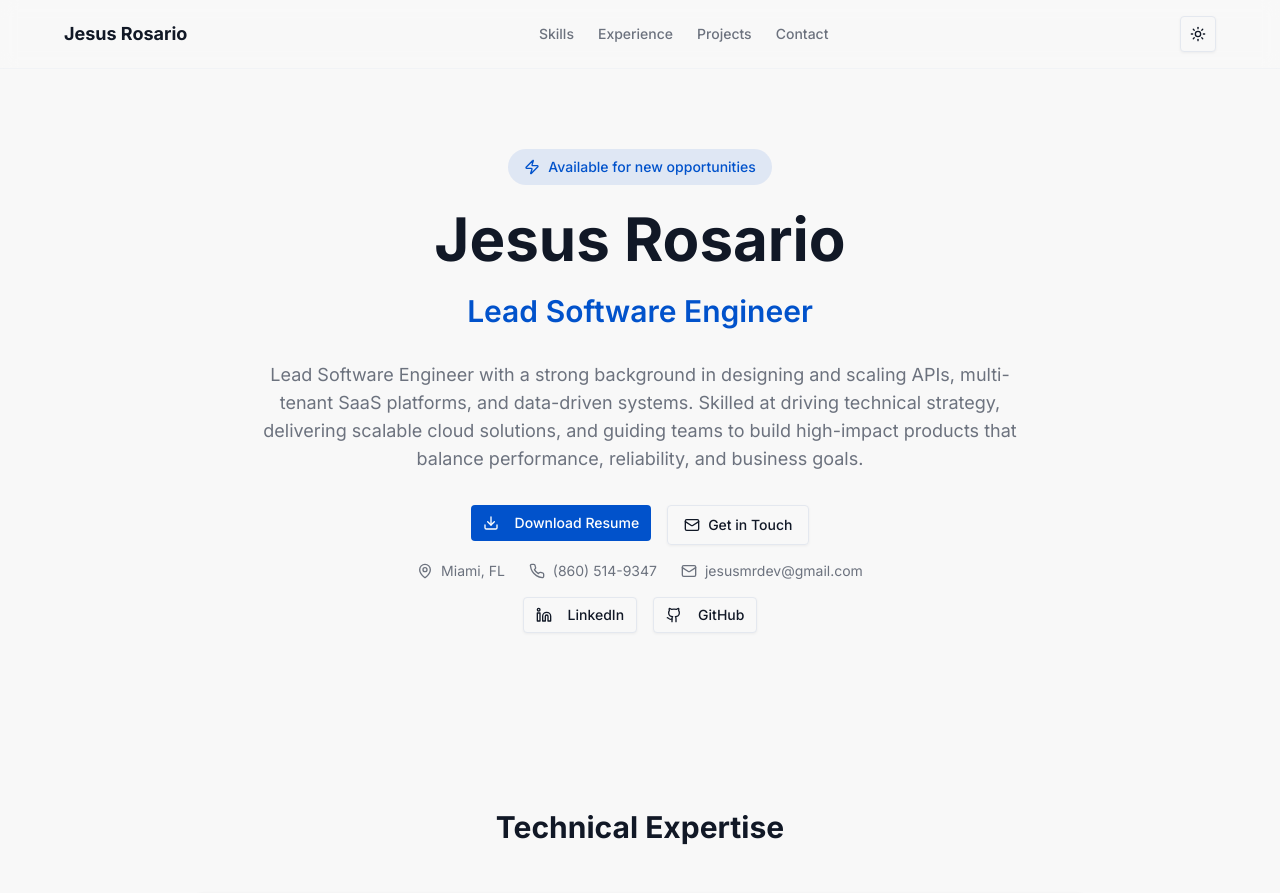
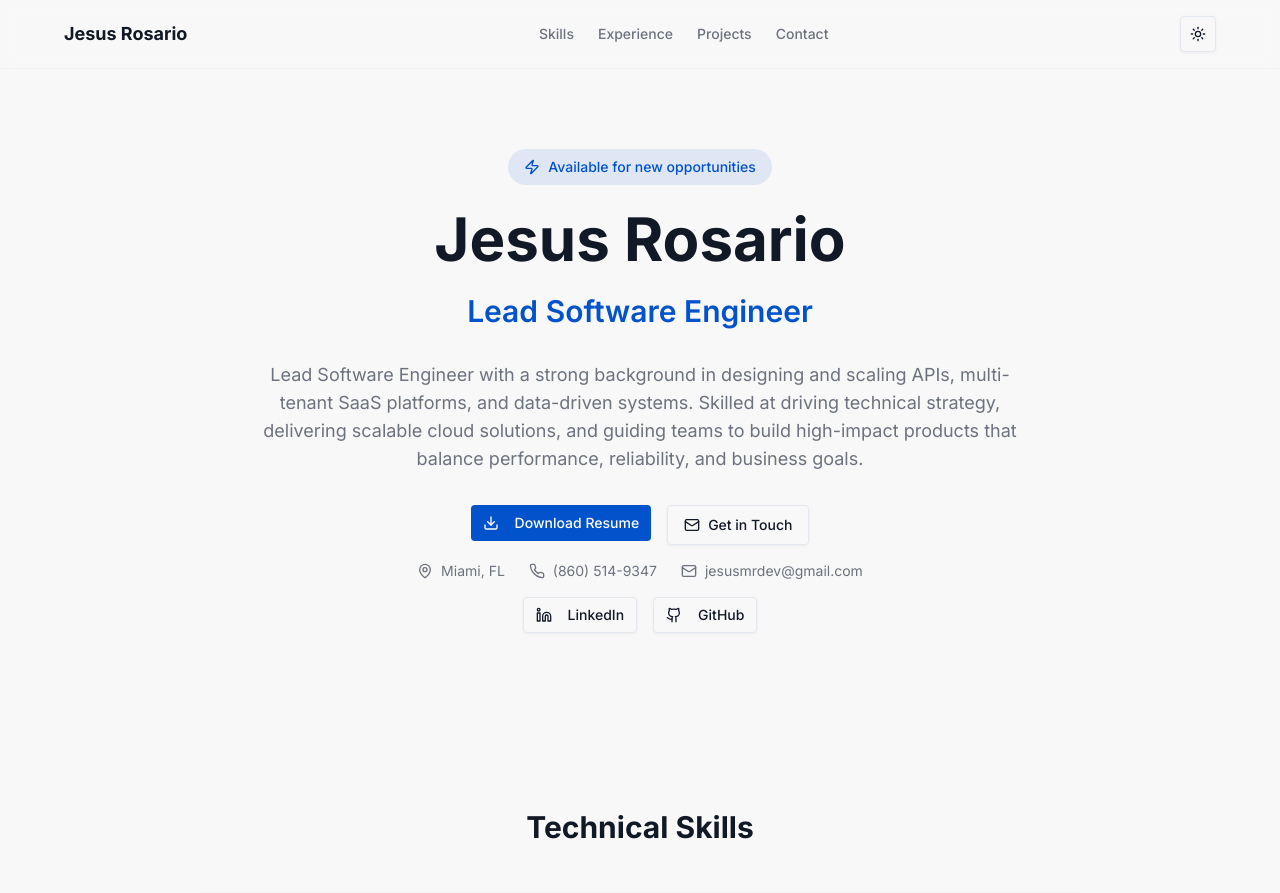
Before and after one commit to jessur2030/personal-portfolio, a Next.js app: page / in a window 1280 px wide. Shown: the top 893 px of the page. Built offline with nearby package versions, Linux system fonts and the light colour scheme.

Commit message:
Update section title

```diff
--- a/components/skills-section.tsx
+++ b/components/skills-section.tsx
@@ -24,7 +24,7 @@
   return (
     <section className="py-16 px-4" id="skills">
       <div className="max-w-4xl mx-auto">
-        <h2 className="text-3xl font-bold text-center mb-12">Technical Expertise</h2>
+        <h2 className="text-3xl font-bold text-center mb-12">Technical Skills</h2>
         <Card>
           <CardContent className="p-8">
             <div className="space-y-8">
```
